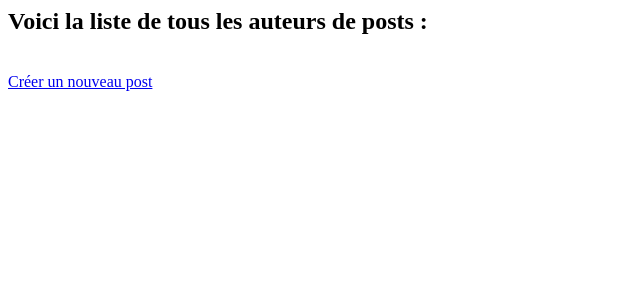
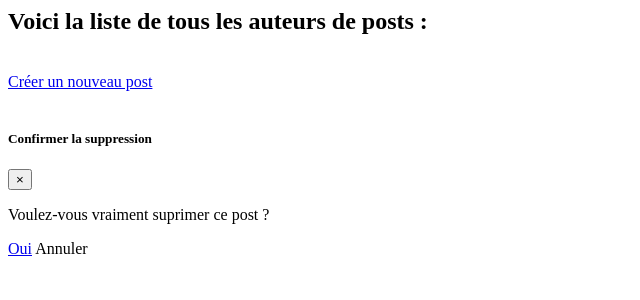
Before and after one commit to robinLBRD/autoformation-robinlbrd, a PHP site: page / in a window 1280 px wide. Shown: the top 300 px of the page, without its empty margins (0-640 px from the left). Run offline with PHP 8.4, Linux system fonts and the light colour scheme; data that the repository does not hold is empty.

Commit message:
Version 6.4
Ajout de la modale de confirmation de suppression

```diff
--- a/controllers/posts_controller.php
+++ b/controllers/posts_controller.php
@@ -95,6 +95,7 @@
         if (!isset($_GET['id'])) {
             return call('pages', 'error');
         }
+
         //appel de la méthode delete qui supprimer le post en question
         $post = Post::delete($_GET['id']);
         //puis ré-affichage/actualisation de la list des posts
--- a/views/posts/index.php
+++ b/views/posts/index.php
@@ -23,11 +23,31 @@
                 ?>
                 <a class="btn btn-primary" href='?controller=posts&action=show&id=<?php echo $post->id; ?>'>Détail du post</a>
                 <a class="btn btn-primary" href='?controller=posts&action=edit&id=<?php echo $post->id; ?>'>Mettre à jour le post</a>
-                <a class="btn btn-danger" href='?controller=posts&action=delete&id=<?php echo $post->id; ?>'>Supprimer le post</a>
+                <a class="btn btn-danger" href='#modalDelete' data-toggle="modal">Supprimer le post</a>
             </p>
         <?php
         }
         ?>
         <br><a class="btn btn-primary" href='?controller=posts&action=create'>Créer un nouveau post</a><br><br>
+
+        <div id="modalDelete" class="modal" role="dialog">
+        <div class="modal-dialog" role="document">
+          <div class="modal-content">
+            <div class="modal-header">
+              <h5 class="modal-title">Confirmer la suppression</h5>
+              <button type="button" class="close" data-dismiss="modal" aria-label="Close">
+                <span aria-hidden="true">&times;</span>
+              </button>
+            </div>
+            <div class="modal-body">
+              <p>Voulez-vous vraiment suprimer ce post ?</p>
+            </div>
+            <div class="modal-footer">
+              <a href="?controller=posts&action=delete&id=<?php echo $post->id; ?>" class="btn btn-warning">Oui</a>
+              <a class="btn btn-primary" data-dismiss="modal">Annuler</a>
+            </div>
+          </div>
+        </div>
+      </div>
     </div>
 </div>
```
